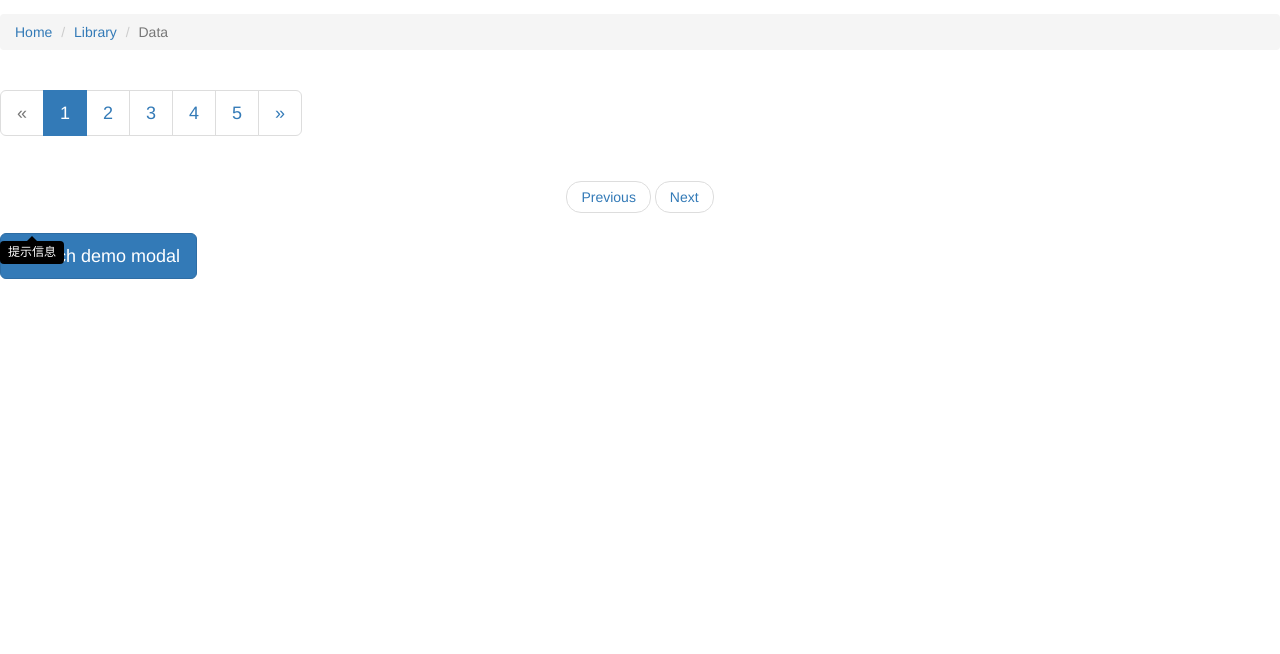
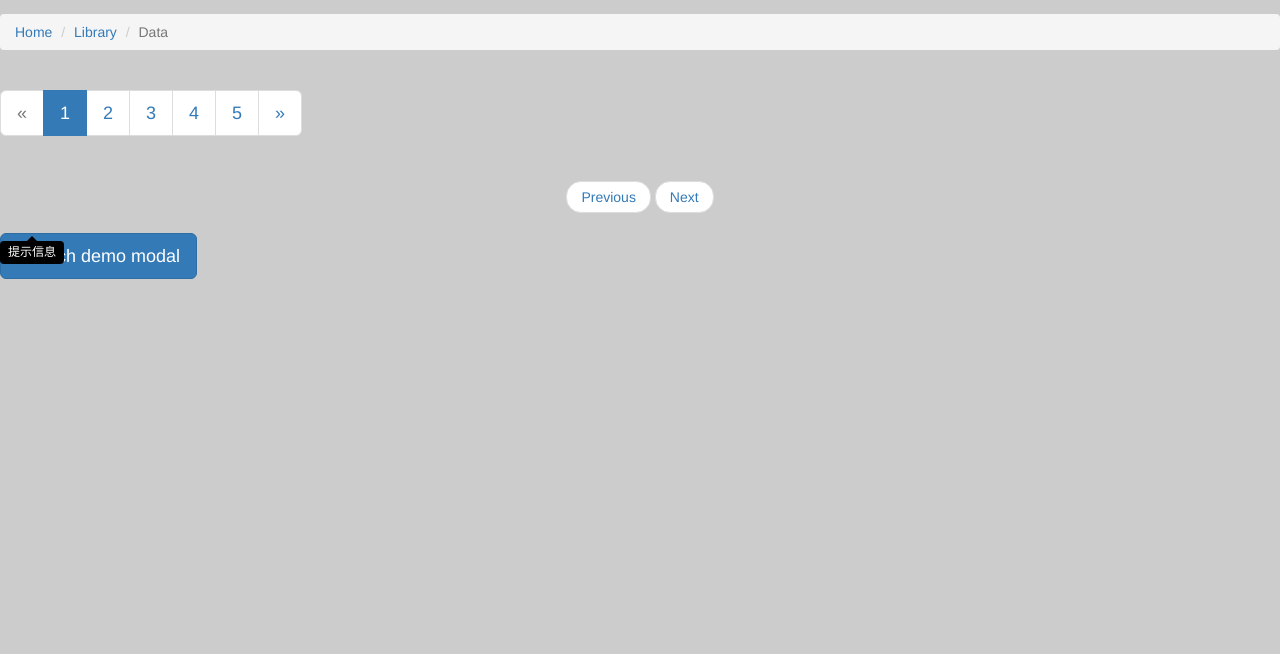
Before and after one commit to TerencesGit/b2b-back, a plain HTML site: page demo.html in a window 1280 px wide. Shown: the part 146-800 px from the top of the page. Drawn offline with Linux system fonts and the light colour scheme.

Commit message:
update demo
add background

```diff
--- a/demo.html
+++ b/demo.html
@@ -7,7 +7,8 @@
     <link rel="stylesheet" href="css/bootstrap.min.css">
     <style>
     body {
-        padding-top: 50px
+        padding-top: 50px;
+        background:#ccc;
     }
     </style>
 </head>
```
